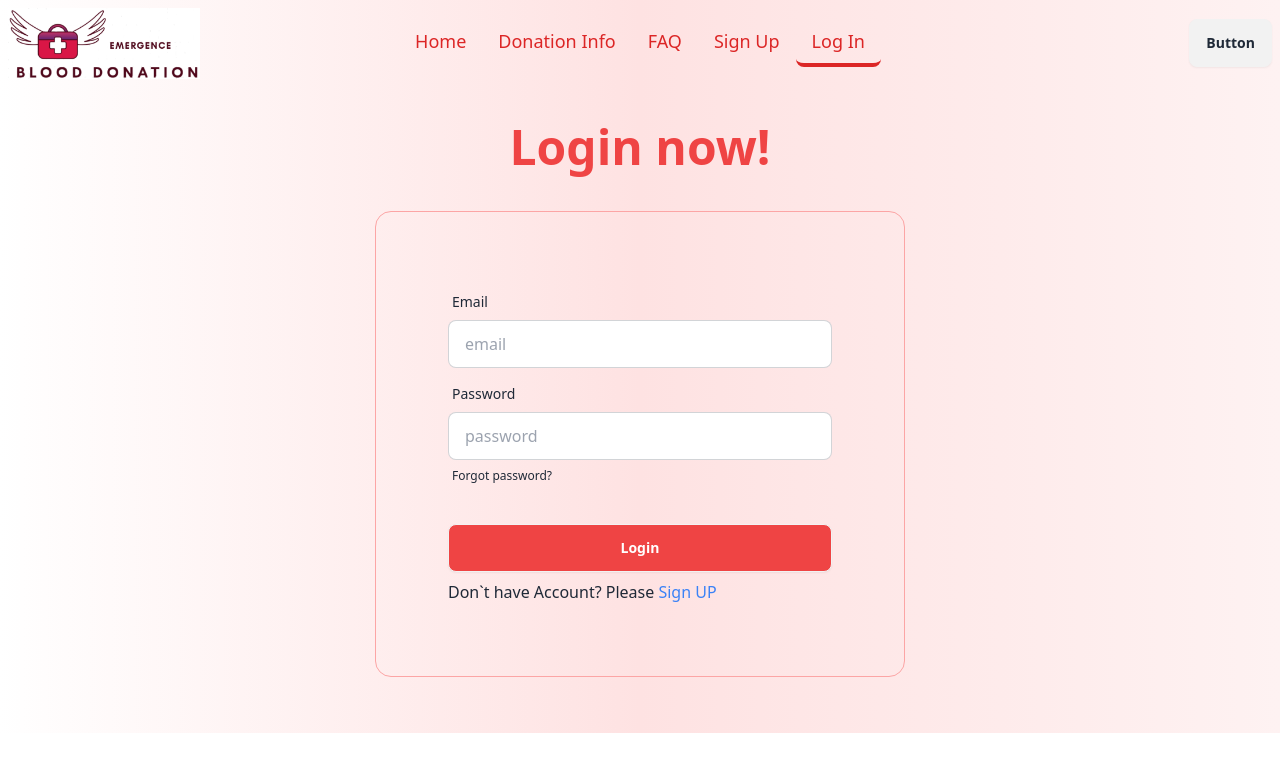
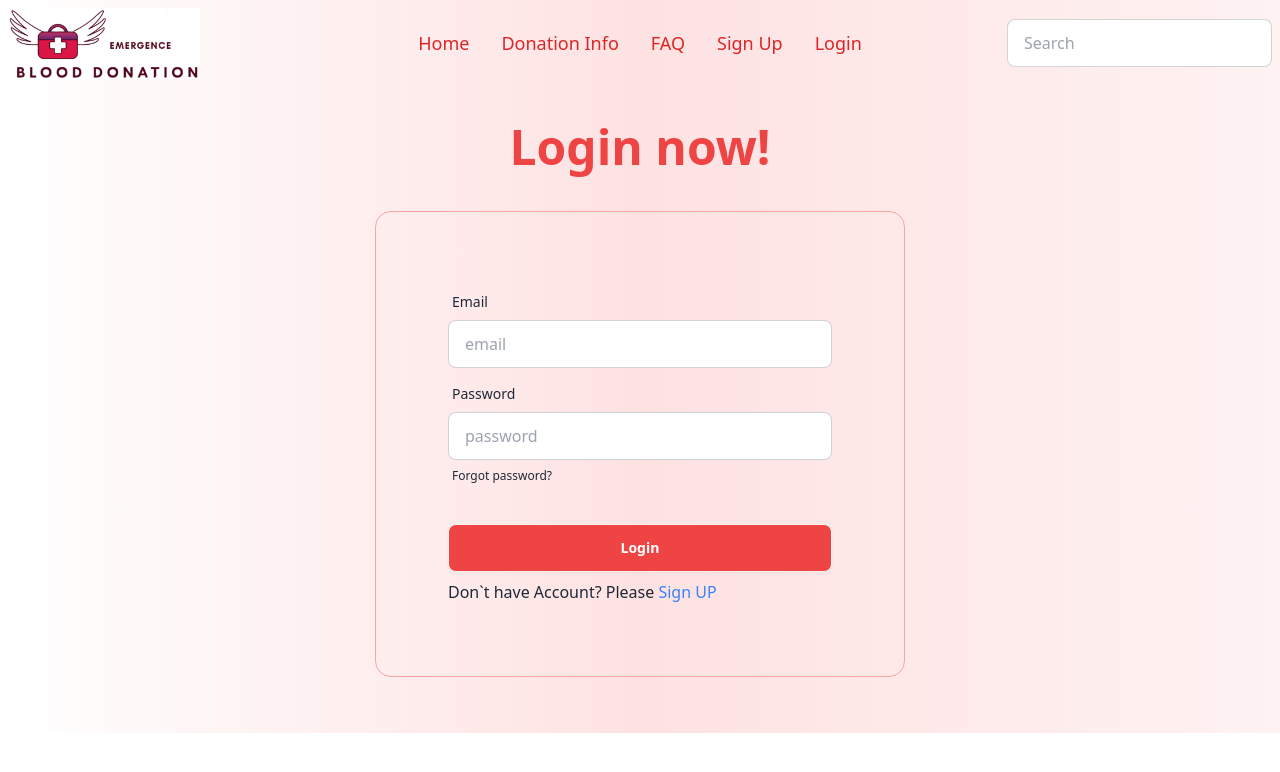
Before and after one commit to IztihadRafid/EmergenceyBloodDonation-Client, a React (Vite) app: page /login in a window 1280 px wide. Shown: the top 772 px of the page. Built offline with nearby package versions, Linux system fonts and the light colour scheme; no server answers.

Commit message:
signIn signOut, signUp added with firebase

```diff
--- a/package.json
+++ b/package.json
@@ -10,6 +10,7 @@
     "preview": "vite preview"
   },
   "dependencies": {
+    "firebase": "^10.13.2",
     "localforage": "^1.10.0",
     "match-sorter": "^6.3.4",
     "react": "^18.3.1",
--- a/src/Components/Home/DonationInfo.jsx
+++ b/src/Components/Home/DonationInfo.jsx
@@ -92,6 +92,9 @@ const DonationInfo = () => {
                     </div>
                 </div>
             </div>
+            <p>
+
+            </p>
             <Footer></Footer>
         </div>
 
--- a/src/Components/Home/FAQ.jsx
+++ b/src/Components/Home/FAQ.jsx
@@ -26,13 +26,7 @@ const FAQ = () => {
                     <p className='text-lg'>No, This is free platform</p>
                 </div>
             </div>
-            <div className="collapse collapse-arrow bg-slate-100 mb-5 p-3">
-                <input type="radio" name="my-accordion-2" />
-                <div className="collapse-title text-2xl font-medium">Blood donor to pay any money?</div>
-                <div className="collapse-content">
-                    <p className='text-lg'>You will talk about this thing. We have no hands here.</p>
-                </div>
-            </div>
+
             <div className="collapse collapse-arrow bg-slate-100 mb-5 p-3">
                 <input type="radio" name="my-accordion-2" />
                 <div className="collapse-title text-2xl font-medium">What is our goal?</div>
--- a/src/Components/Home/Home.jsx
+++ b/src/Components/Home/Home.jsx
@@ -10,6 +10,7 @@ const Home = () => {
             {/* <Navbar></Navbar> */}
             <Banner></Banner>
             <Footer></Footer>
+
         </div>
     );
 };
--- a/src/Components/Home/Navbar.jsx
+++ b/src/Components/Home/Navbar.jsx
@@ -1,7 +1,17 @@
-import { NavLink } from "react-router-dom";
+import { Link, NavLink } from "react-router-dom";
 import logoheader from "../../assets/logoheader.png"
+import { useContext } from "react";
+import { AuthContext } from "../../providers/AuthProvider";
 
 const Navbar = () => {
+    const { user, logOut } = useContext(AuthContext)
+    const handleSignOut = () => {
+        logOut()
+            .then()
+            .catch()
+    }
+
+
     const navlink = <>
         <li><NavLink className={({ isActive }) =>
             isActive
@@ -17,17 +27,17 @@ const Navbar = () => {
             isActive
                 ? "text-red-600 hover:text-red-700  font-medium text-lg   border-b-4 border-red-600"
                 : "text-red-600 hover:border-b-4 border-red-400 text-lg font-medium  "
-    }  to='/faq'>FAQ</NavLink></li>
+        } to='/faq'>FAQ</NavLink></li>
         <li><NavLink className={({ isActive }) =>
             isActive
                 ? "text-red-600 hover:text-red-700  font-medium text-lg   border-b-4 border-red-600"
                 : "text-red-600 hover:border-b-4 border-red-400 text-lg font-medium  "
         } to='/signup'>Sign Up</NavLink></li>
-    <li><NavLink className={({ isActive }) =>
-      isActive
-        ? "text-red-600 hover:text-red-700  font-medium text-lg   border-b-4 border-red-600"
-        : "text-red-600 hover:border-b-4 border-red-400 text-lg font-medium  "
-    }  to='/login'>Log In</NavLink></li>
+        <li>
+            {
+                user ? <button onClick={handleSignOut} className=" text-red-600 hover:text-red-700  font-medium text-lg   border-b-4 border-red-600">SignOut</button> : <Link to='/login'><button className="text-red-600 hover:border-b-4 border-red-400 text-lg font-medium ">Login</button></Link>
+            }
+        </li>
     </>
     return (
         <div className="navbar bg-gradient-to-r from-white via-red-100 to-red-50 ... max-w-screen-2xl mx-auto">
@@ -61,7 +71,9 @@ const Navbar = () => {
                 </ul>
             </div>
             <div className="navbar-end">
-                <a className="btn">Button</a>
+                <div className="form-control">
+                    <input type="text" placeholder="Search" className="input input-bordered w-24 md:w-auto" />
+                </div>
             </div>
         </div>
     );
--- a/src/Components/Registrations/Login.jsx
+++ b/src/Components/Registrations/Login.jsx
@@ -1,7 +1,9 @@
-import React from 'react';
+import React, { useContext } from 'react';
 import { Link } from 'react-router-dom';
+import { AuthContext } from '../../providers/AuthProvider';
 
 const Login = () => {
+    const {signIn }= useContext(AuthContext)
     const handleLogin=event=>{
         event.preventDefault()
         const form = event.target;
@@ -9,6 +11,14 @@ const Login = () => {
         const password = form.password.value;
         const user = {email,password}
         console.log(user);
+        signIn(email,password)
+        .then(result=>{
+            const user = result.user;
+            console.log(user);
+        })
+        .catch(error=>{
+            console.error(error);
+        })
     }
     return (
         <div className="hero mt-5  ">
--- a/src/Components/Registrations/SignUp.jsx
+++ b/src/Components/Registrations/SignUp.jsx
@@ -1,7 +1,10 @@
+import { useContext } from "react";
 import { Link } from "react-router-dom";
+import { AuthContext } from "../../providers/AuthProvider";
 
 
 const SignUp = () => {
+    const {createUser} = useContext(AuthContext)
     const handleSignUp =event =>{
         event.preventDefault()
         const form = event.target;
@@ -13,6 +16,15 @@ const SignUp = () => {
         const password = form.password.value;
         const user = {name,age,address,phone,email,password}
         console.log(user);
+        createUser(email,password)
+        .then(result=>{
+            const user= result.user;
+            console.log(user);
+        })
+        .catch(error=>{
+            console.error(error);
+        })
+
     }
     return (
         <div className="hero mt-5 bg-gradient-to-r from-white via-red-100 to-red-50 ...">
--- /dev/null
+++ b/src/firebase/firebase.config.js
@@ -0,0 +1,18 @@
+// Import the functions you need from the SDKs you need
+import { initializeApp } from "firebase/app";
+// TODO: Add SDKs for Firebase products that you want to use
+// https://firebase.google.com/docs/web/setup#available-libraries
+
+// Your web app's Firebase configuration
+const firebaseConfig = {
+    apiKey: import.meta.env.VITE_apiKey,
+    authDomain: import.meta.env.VITE_authDomain,
+    projectId: import.meta.env.VITE_projectId,
+    storageBucket: import.meta.env.VITE_storageBucket,
+    messagingSenderId: import.meta.env.VITE_messagingSenderId,
+    appId: import.meta.env.VITE_appId
+};
+
+// Initialize Firebase
+const app = initializeApp(firebaseConfig);
+export default app;
--- a/src/main.jsx
+++ b/src/main.jsx
@@ -13,6 +13,7 @@ import FAQ from './Components/Home/FAQ';
 import Login from './Components/Registrations/Login';
 import SignUp from './Components/Registrations/signup';
 import DonationInfo from './Components/Home/DonationInfo';
+import AuthProvider from './providers/AuthProvider';
 const router = createBrowserRouter([
   {
     path: "/",
@@ -45,6 +46,8 @@ const router = createBrowserRouter([
 ]);
 createRoot(document.getElementById('root')).render(
   <StrictMode>
+    <AuthProvider>
     <RouterProvider router={router} />
+    </AuthProvider>
   </StrictMode>,
 )
--- /dev/null
+++ b/src/providers/AuthProvider.jsx
@@ -0,0 +1,53 @@
+import { createContext, useEffect, useState } from "react";
+import app from "../firebase/firebase.config";
+import { getAuth, onAuthStateChanged, signInWithEmailAndPassword,signOut } from "firebase/auth";
+import {createUserWithEmailAndPassword} from "firebase/auth";
+export const AuthContext = createContext()
+const auth = getAuth(app);
+
+const AuthProvider = ({children}) => {
+    const [user,setUser]=useState(null)
+    const [loading,setLoading]=useState(true)
+
+    //CREATE USER // SIGN UP //REGISTER
+    const createUser = (email,password)=>{
+        setLoading(true);
+        return createUserWithEmailAndPassword(auth,email,password)
+    }
+    //LOG IN USER // SIGN IN
+    const signIn = (email,password)=>{
+        setLoading(true);
+        return signInWithEmailAndPassword(auth,email,password)
+    }
+
+    //LOGOUT// SIGNOUT
+    const logOut=()=>{
+        setLoading(true)
+        return signOut(auth)
+    }
+    //User state
+    useEffect(()=>{
+        const unsubscribe = onAuthStateChanged(auth,currentUser=>{
+            setUser(currentUser);
+            console.log("current user", currentUser);
+            setLoading(false)
+        });
+        return ()=>{
+            return unsubscribe()
+        }
+    },[])
+
+
+
+    //passing information
+    const authInfo = {
+        user,loading,createUser,signIn,logOut
+    }
+    return (
+        <AuthContext.Provider value={authInfo}>
+            {children}
+        </AuthContext.Provider >
+    );
+};
+
+export default AuthProvider;
```
Also changed, not shown: 1 other file (tests, documents, lock files or other folders). Lines whose indentation alone changed are shown as unchanged.
